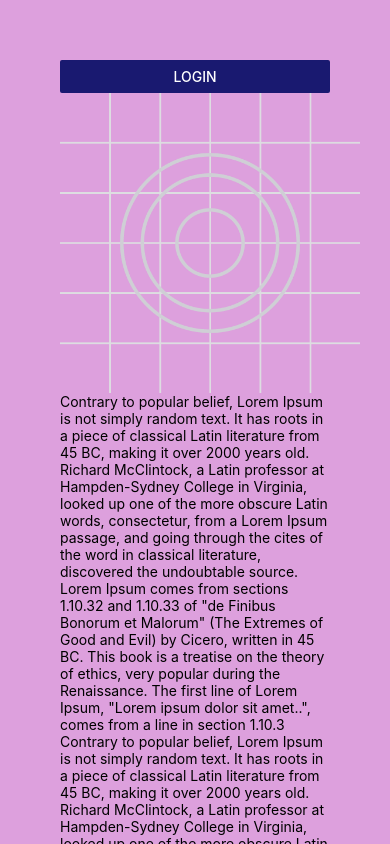
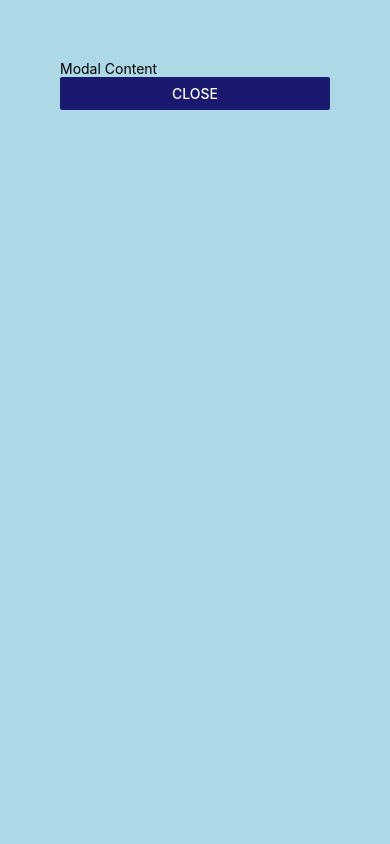
Before and after one commit to thesawankumar/react-native, a React Native app in the folder CoreComponents/: screen / in a window 390 px wide. Both pictures are taken after a click on the button "LOGIN". Shown: the top 844 px of the page. Built offline with nearby package versions, Linux system fonts and the light colour scheme.

Commit message:
Modal Completed

```diff
--- a/CoreComponents/App.js
+++ b/CoreComponents/App.js
@@ -1,6 +1,8 @@
-import { View, Button, Text, Image, Pressable } from "react-native";
+import { View, Button, Text, Image, Pressable, Modal } from "react-native";
+import { useState } from "react";
 const logo = require("./assets/adaptive-icon.png");
 export default function App() {
+  const [isModalVisible, setIsModalVisible] = useState(false);
   return (
     <View style={{ flex: 1, backgroundColor: "plum", padding: 60 }}>
       {/* <ScrollView>
@@ -12,10 +14,10 @@
       </ScrollView> */}
       <Button
         title="login"
-        onPress={() => console.log("login")}
+        onPress={() => setIsModalVisible(true)}
         color="midnightblue"
       />
-      <Pressable onPress={() => console.log("Image pressed")}>
+      {/* <Pressable onPress={() => console.log("Image pressed")}>
         <Image source={logo} style={{ width: 300, height: 300 }} />
       </Pressable>
       <Pressable onPress={() => console.log("Text pressed")}>
@@ -44,7 +46,22 @@
           first line of Lorem Ipsum, "Lorem ipsum dolor sit amet..", comes from
           a line in section 1.10.3
         </Text>
-      </Pressable>
+      </Pressable> */}
+      <Modal
+        visible={isModalVisible}
+        onRequestClose={() => setIsModalVisible(false)}
+        animationType="slide"
+        presentationStyle="pageSheet"
+      >
+        <View style={{ flex: 1, backgroundColor: "lightblue", padding: 60 }}>
+          <Text>Modal Content</Text>
+          <Button
+            title="close"
+            color="midnightblue"
+            onPress={() => setIsModalVisible(false)}
+          />
+        </View>
+      </Modal>
     </View>
   );
 }
```
